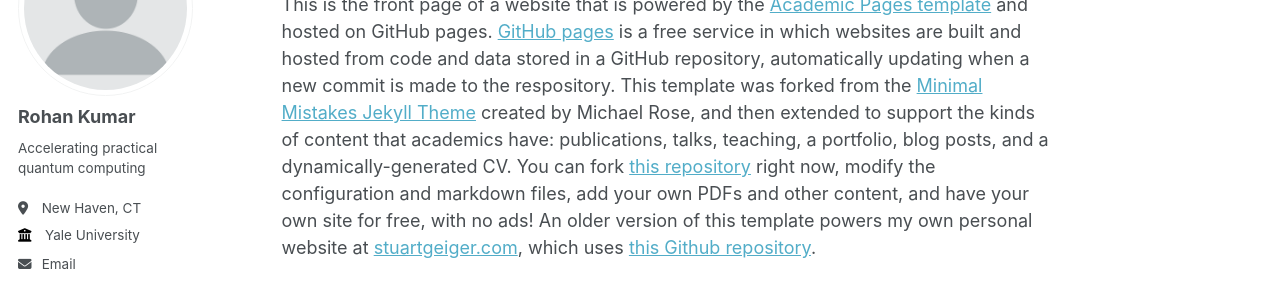
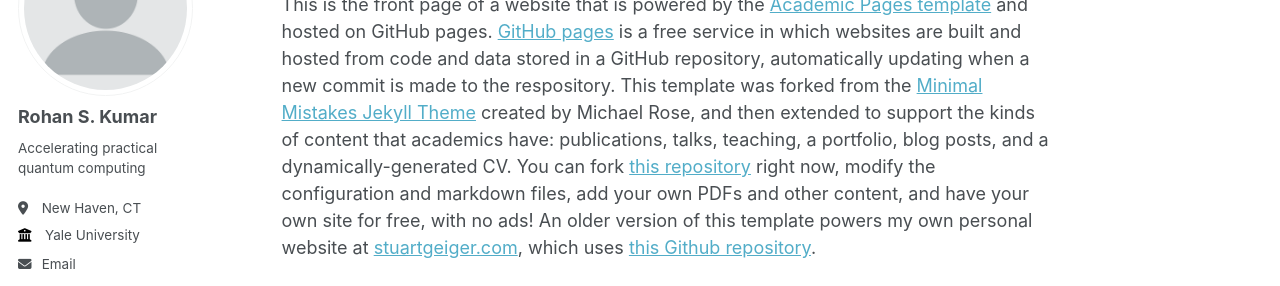
Before and after one commit to rohansk1/rohansk1.github.io, a Jekyll site: the page built from _pages/about.md, in a window 1280 px wide. Shown: the part 185-471 px from the top of the page. Built offline with Jekyll 4.4.1, drawn with Linux system fonts in a browser that asks for light colours; some web fonts are replaced.

```diff
--- a/_config.yml
+++ b/_config.yml
@@ -22,7 +22,7 @@ repository               : "rohansk1/rohansk1.github.io"
 author:
   # Biographic information
   avatar           : "profile.png"
-  name             : "Rohan Kumar"
+  name             : "Rohan S. Kumar"
   pronouns         : # example: "she/her"
   bio              : "Accelerating practical quantum computing"
   location         : "New Haven, CT"
```
